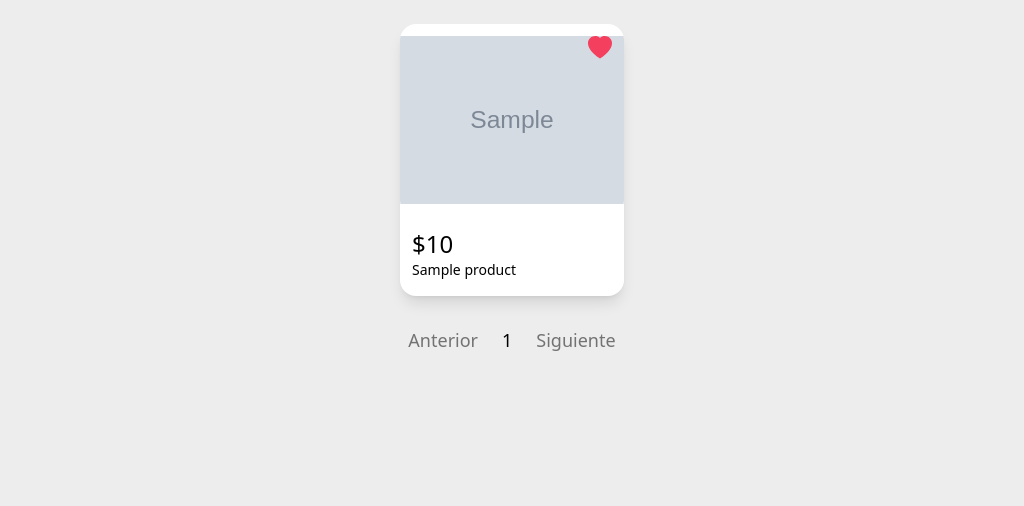
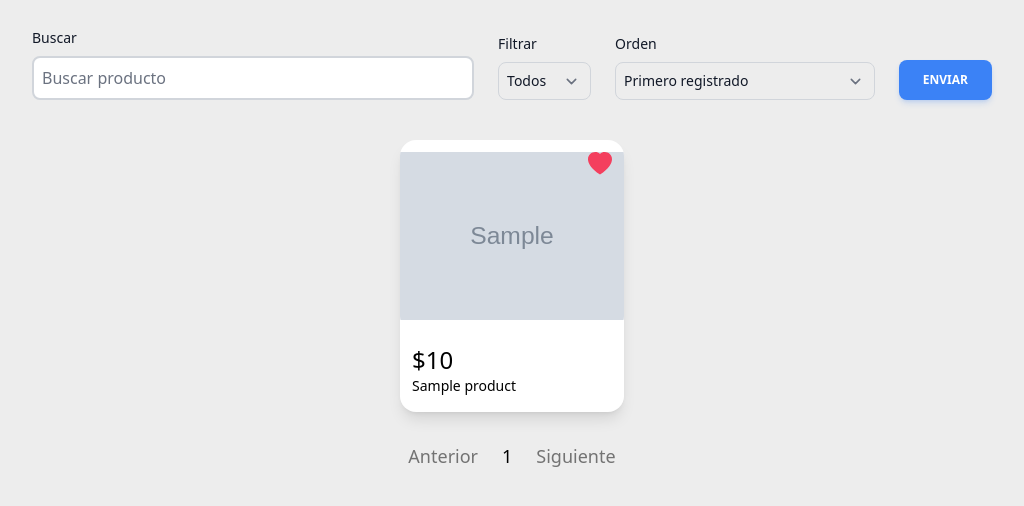
Before and after one commit to kuronosu/malitracker, a Django app: page /products/ in a window 1280 px wide. Shown: the part 76-582 px from the top of the page, without its empty margins (128-1152 px from the left). Run offline with Django 4.2, Linux system fonts and the light colour scheme; a user stored in the database is signed in; tables that the repository leaves empty hold one stand-in row (values such as "Sample post"); grey boxes marked "Sample" are stand-in pictures; some libraries are stand-ins or nearby versions.

Commit message:
product list filters

```diff
--- a/products/templates/products/product_list.html
+++ b/products/templates/products/product_list.html
@@ -1,4 +1,46 @@
 {% extends "base.html" %} {% block content %}
+<form method="get" action="" class="mt-4 mb-4 w-full flex content-center justify-center">
+  <div class="flex w-3/4 min-w-[500px] mt-3 items-end justify-end gap-6">
+    <div class="w-1/2">
+      <label for="search" class="block mb-2 text-sm font-medium text-gray-900">Buscar</label>
+      <input
+      id="search"
+      class="p-2 w-full rounded-lg border-2 border-gray-300 focus:outline-none focus:ring-2 focus:ring-gray-600 focus:border-transparent"
+      type="text"
+      name="q"
+      value="{% if q %}{{ q }}{% endif %}"
+      placeholder="Buscar producto"
+      />
+    </div>
+    {% if user.is_authenticated %}
+    <div>
+      <label for="following" class="block mb-2 text-sm font-medium text-gray-900">Filtrar</label>
+      <select id="following" name="following" class="block w-full p-2 text-sm text-gray-900 border border-gray-300 rounded-lg bg-transparent focus:ring-blue-500 focus:border-blue-500">
+        <option {% if following != "following" and following != "not-following" %} selected {% endif %} value="all" selected>Todos</option>
+        <option {% if following == "following" %} selected {% endif %} value="following">Seguidos</option>
+        <option {% if following == "not-following" %} selected {% endif %} value="not-following">No seguidos</option>
+      </select>
+    </div>
+    {% endif %}
+    <div>
+      <label for="order" class="block mb-2 text-sm font-medium text-gray-900">Orden</label>
+      <select id="order" name="order" class="block w-full p-2 text-sm text-gray-900 border border-gray-300 rounded-lg bg-transparent focus:ring-blue-500 focus:border-blue-500">
+        <option {% if order == "id" %} selected {% endif %} value="id">Primero registrado</option>
+        <option {% if order == "-id" %} selected {% endif %} value="-id">Ultimo registrado</option>
+        <option {% if order == "updated" %} selected {% endif %} value="updated">Actualizado recientemente</option>
+        <option {% if order == "-updated" %} selected {% endif %} value="-updated">Actualizado recientemente descendente</option>
+        <option {% if order == "price" %} selected {% endif %} value="price">Precio ascendente</option>
+        <option {% if order == "-price" %} selected {% endif %} value="-price">Precio descendente</option>
+        <option {% if order == "name" %} selected {% endif %} value="name">Nombre</option>
+        <option {% if order == "-name" %} selected {% endif %} value="-name">Nombre descendente</option>
+      </select>
+    </div>
+    <div>
+      <button type="submit" class="cursor-pointer rounded-lg bg-blue-500 py-3 px-6 font-sans text-xs font-bold uppercase text-white shadow-md shadow-blue-500/20 transition-all hover:shadow-lg hover:shadow-blue-500/40 focus:opacity-[0.85] focus:shadow-none active:opacity-[0.85] active:shadow-none disabled:pointer-events-none disabled:opacity-50 disabled:shadow-none">Enviar</button>
+    </div>
+  </div>
+
+</form>
 <div class="flex flex-wrap justify-center items-center mx-8">
   {% for product in products %}
   <a href="{% url 'products:detail_product' product.id %}">
--- a/products/views.py
+++ b/products/views.py
@@ -25,6 +25,10 @@ def order_to_model(order):
         return 'last_update_at'
     elif order == 'name' or order == '-name':
         return order
+    elif order == 'id':
+        return 'pk'
+    elif order == '-id':
+        return '-pk'
     return None
 
 
@@ -40,9 +44,9 @@ class ListProductsView(ListView):
         # filter by following or not
         following = self.request.GET.get('following', None)
         if following is not None and self.request.user.is_authenticated:
-            if following == '1':
+            if following == 'following':
                 queryset = queryset.filter(followers__in=[self.request.user])
-            elif following == '0':
+            elif following == 'not-following':
                 queryset = queryset.exclude(followers__in=[self.request.user])
 
         # search by name
@@ -84,6 +88,13 @@ class ListProductsView(ListView):
             queryset = queryset.order_by(order)
 
         return queryset
+
+    def get_context_data(self, **kwargs):
+        context = super().get_context_data(**kwargs)
+        context['following'] = self.request.GET.get('following', None)
+        context['q'] = self.request.GET.get('q', None)
+        context['order'] = self.request.GET.get('order', None)
+        return context
 
 
 class ProductDetailView(DetailView):
```
